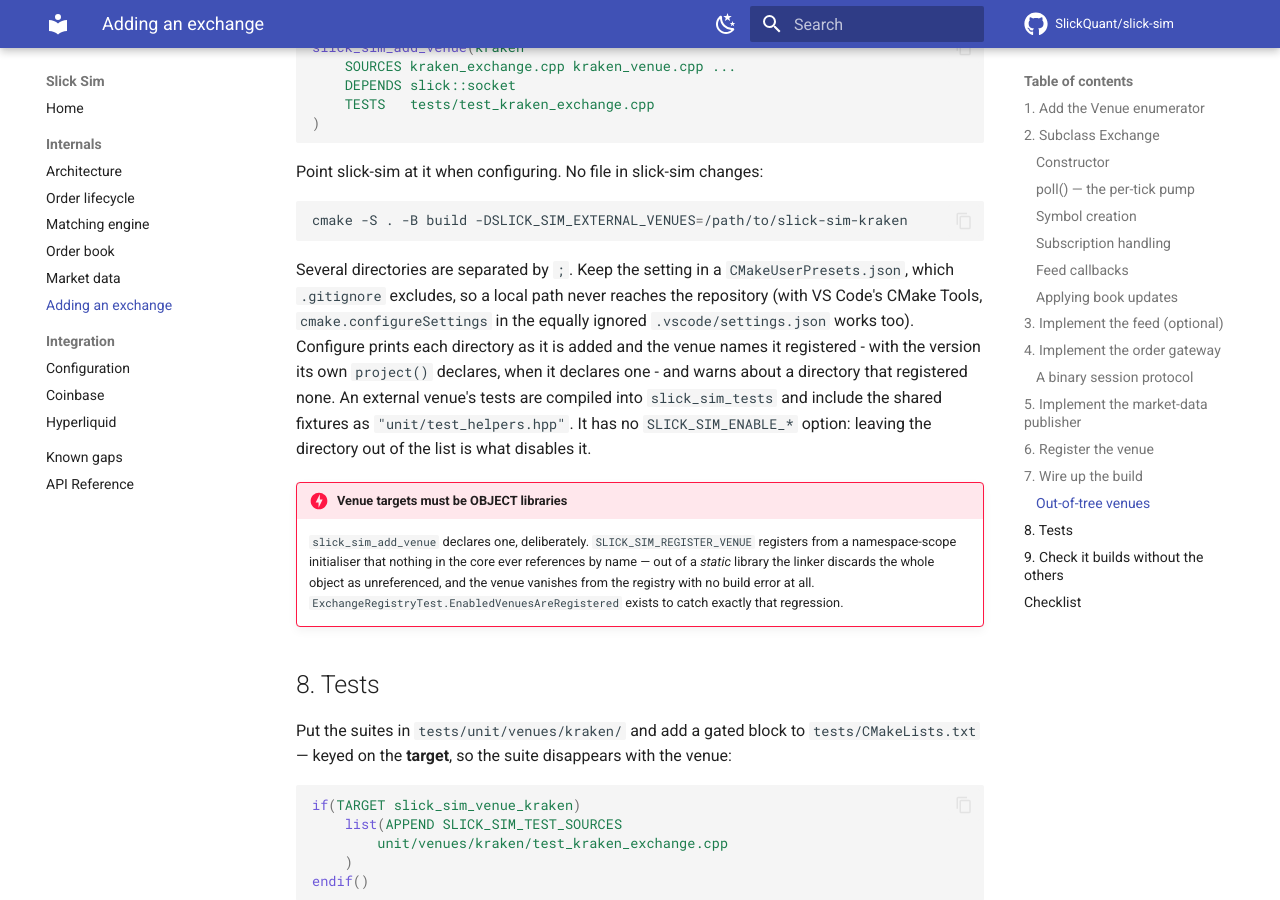
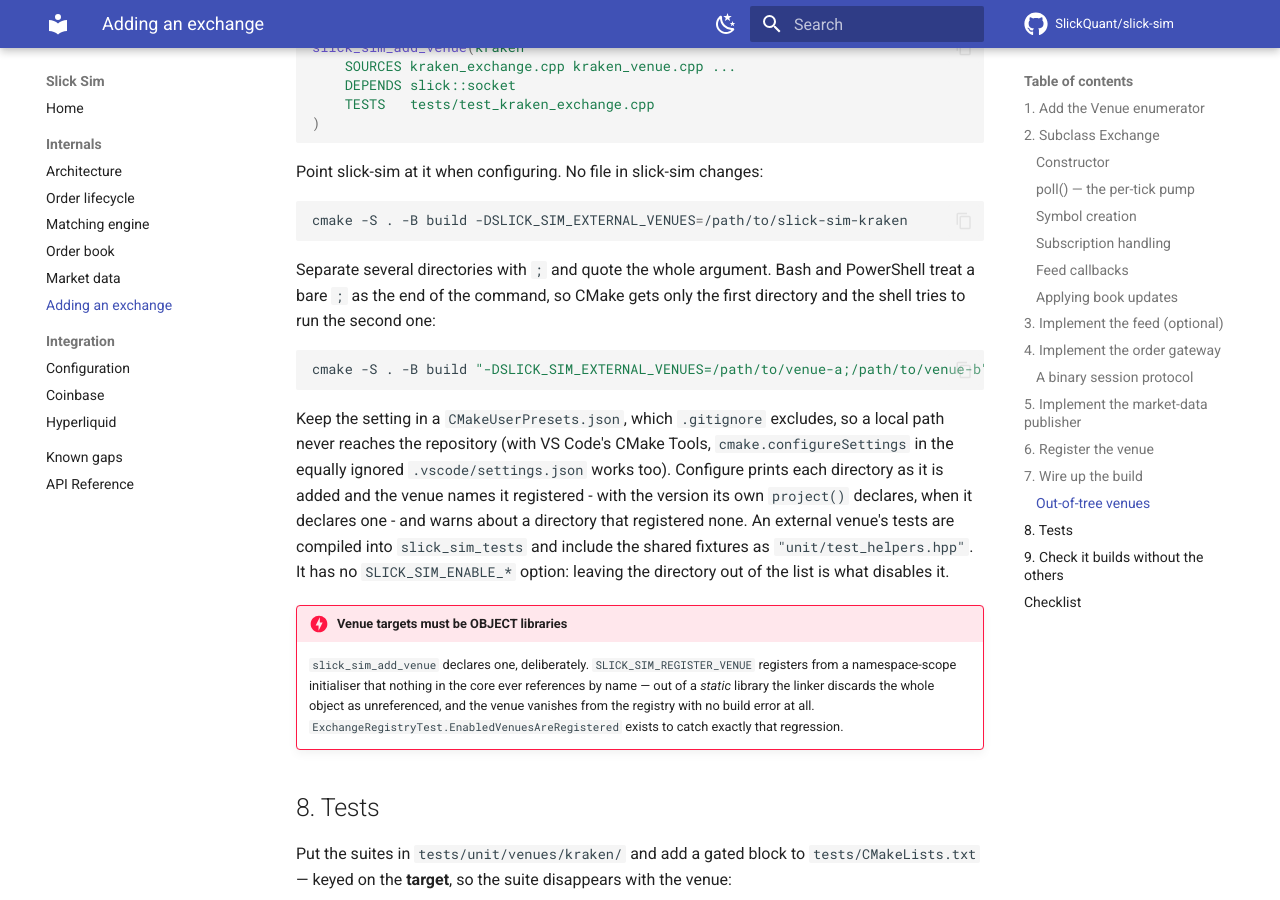
Before and after one commit to SlickQuant/slick-sim, an MkDocs documentation site: the page built from docs/extending.md, in a window 1280 px wide and 900 px high, scrolled down 9008 px. Built offline with MkDocs 1.6.1 and Material for MkDocs 9.7.7, drawn with Linux system fonts in a browser that asks for light colours; comment, search, counter and statistics services are not loaded.

Commit message:
Update README, docs; Suppress dependent build warning

````diff
--- a/CMakeLists.txt
+++ b/CMakeLists.txt
@@ -83,6 +83,7 @@ if (NOT slick-queue_FOUND)
     # The override answers every later find_package(slick-queue) with this tree.
     FetchContent_Declare(
         slick-queue
+        SYSTEM
         GIT_REPOSITORY https://github.com/SlickQuant/slick-queue.git
         GIT_TAG v${SLICK_QUEUE_MIN_VERSION}
         OVERRIDE_FIND_PACKAGE
@@ -102,6 +103,7 @@ if (NOT slick-logger_FOUND)
     set(BUILD_SLICK_LOGGER_BENCHMARKS OFF CACHE BOOL "" FORCE)
     FetchContent_Declare(
         slick-logger
+        SYSTEM
         GIT_REPOSITORY https://github.com/SlickQuant/slick-logger.git
         GIT_TAG v${SLICK_LOGGER_MIN_VERSION}
     )
@@ -116,6 +118,7 @@ if (NOT slick-object-pool_FOUND)
     set(BUILD_SLICK_OBJECTPOOL_TESTS OFF CACHE BOOL "" FORCE)
     FetchContent_Declare(
         slick-object-pool
+        SYSTEM
         GIT_REPOSITORY https://github.com/SlickQuant/slick-object-pool.git
         GIT_TAG v${SLICK_OBJECT_POOL_MIN_VERSION}
     )
@@ -145,6 +148,7 @@ if (NOT slick-orderbook_FOUND)
     set(SLICK_ORDERBOOK_ENABLE_NATIVE_ARCH ${ENABLE_NATIVE_ARCH} CACHE BOOL "" FORCE)
     FetchContent_Declare(
         slick-orderbook
+        SYSTEM
         GIT_REPOSITORY https://github.com/SlickQuant/slick-orderbook.git
         GIT_TAG v${SLICK_ORDERBOOK_MIN_VERSION}
     )
@@ -169,6 +173,7 @@ if(SLICK_SIM_ENABLE_TCP_GATEWAY)
         set(BUILD_SLICK_SOCKET_SHARED_LIBS OFF CACHE BOOL "" FORCE)
         FetchContent_Declare(
             slick-socket
+            SYSTEM
             GIT_REPOSITORY https://github.com/SlickQuant/slick-socket.git
             GIT_TAG v${SLICK_SOCKET_MIN_VERSION}
         )
--- a/docs/extending.md
+++ b/docs/extending.md
@@ -423,7 +423,15 @@ Point slick-sim at it when configuring. No file in slick-sim changes:
 cmake -S . -B build -DSLICK_SIM_EXTERNAL_VENUES=/path/to/slick-sim-kraken
 ```
 
-Several directories are separated by `;`. Keep the setting in a `CMakeUserPresets.json`, which
+Separate several directories with `;` and quote the whole argument. Bash and PowerShell
+treat a bare `;` as the end of the command, so CMake gets only the first directory and the shell
+tries to run the second one:
+
+```bash
+cmake -S . -B build "-DSLICK_SIM_EXTERNAL_VENUES=/path/to/venue-a;/path/to/venue-b"
+```
+
+Keep the setting in a `CMakeUserPresets.json`, which
 `.gitignore` excludes, so a local path never reaches the repository (with VS Code's CMake Tools,
 `cmake.configureSettings` in the equally ignored `.vscode/settings.json` works too). Configure prints
 each directory as it is added and the venue names it registered - with the version its own
````
Also changed, not shown: README.md (+3 -1 lines), 1 other file.
